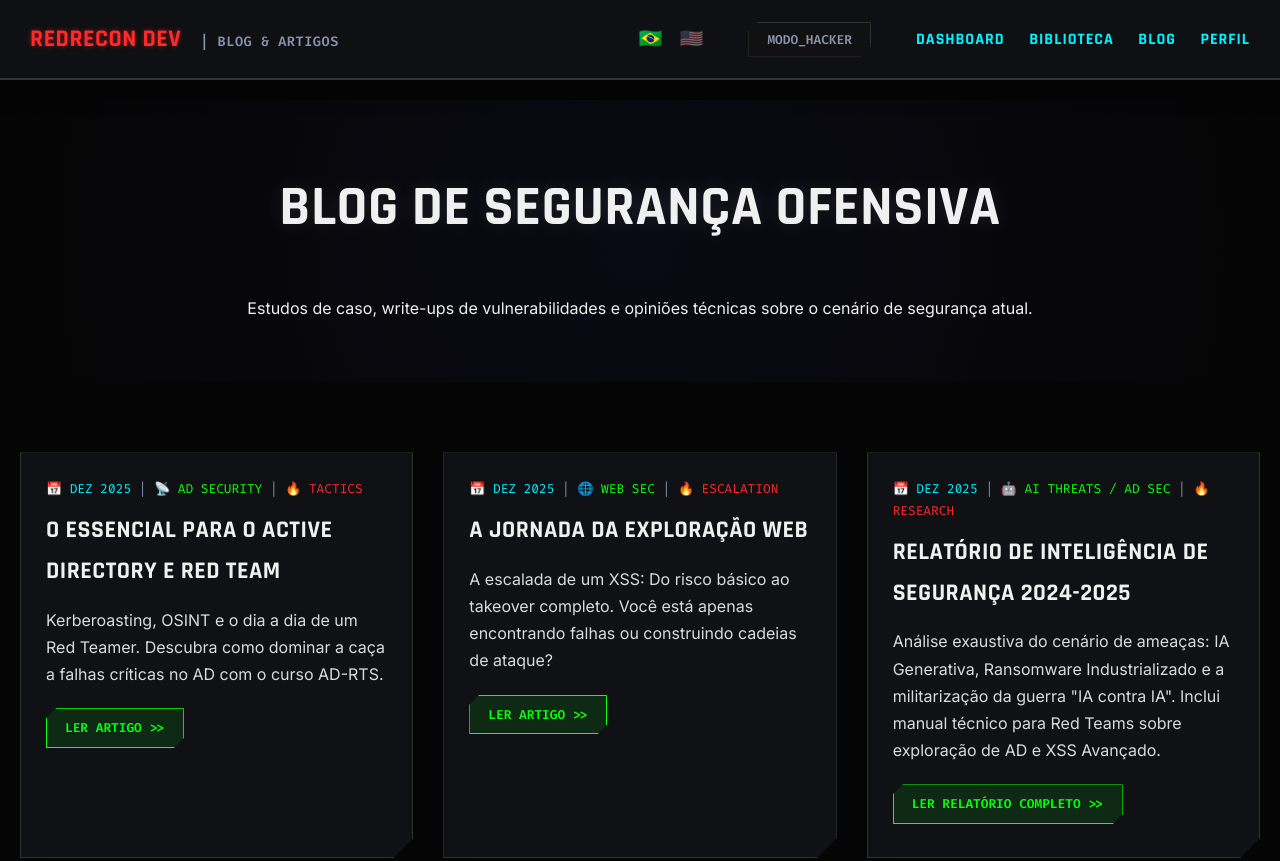
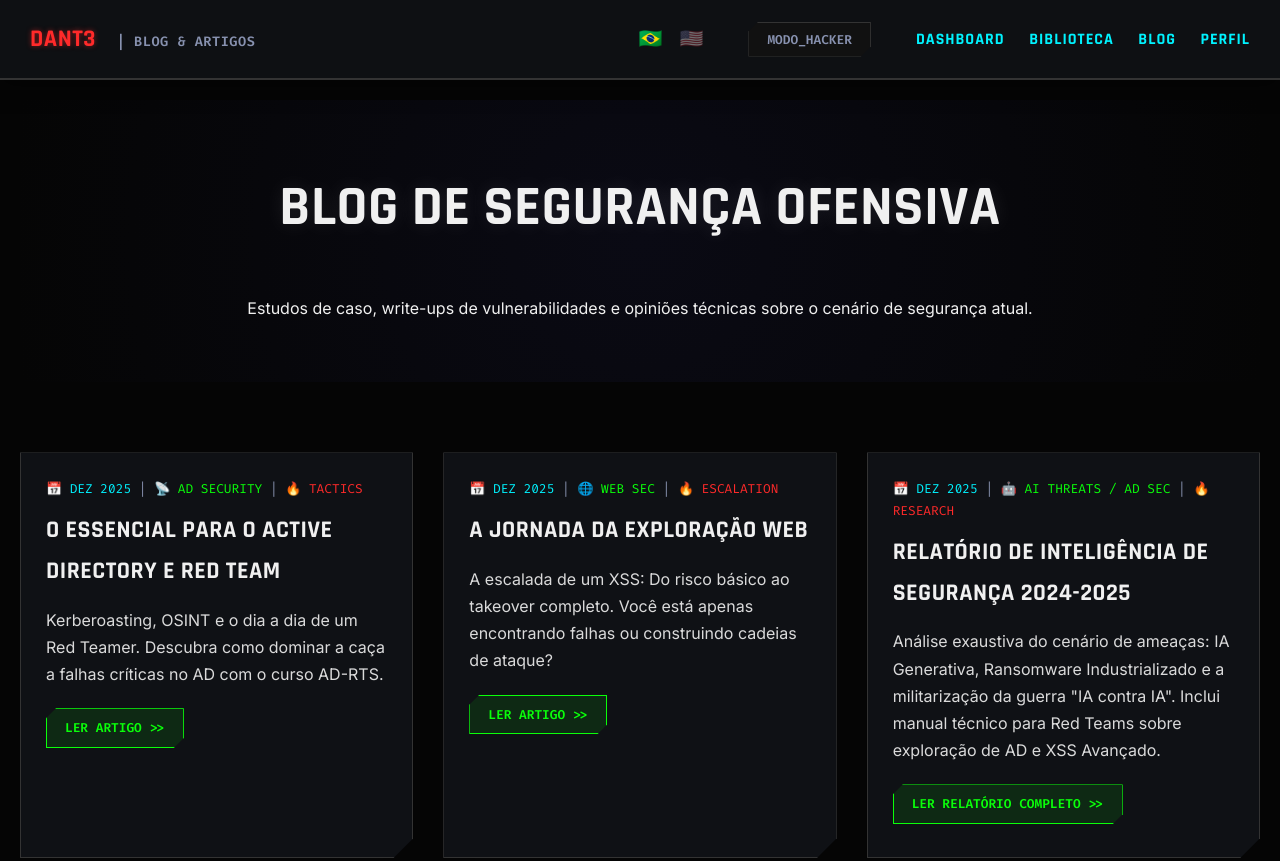
Before and after one commit to muerdo/portfolio, a plain HTML site: page blog.html in a window 1280 px wide. Shown: the top 861 px of the page. Drawn offline with Linux system fonts and the light colour scheme.

```diff
--- a/blog.html
+++ b/blog.html
@@ -15,7 +15,7 @@
 
     <nav class="top-nav">
         <div class="logo">
-            <span class="user-name">REDRECON DEV</span>
+            <span class="user-name">DANT3 </span>
             <span class="role">| Blog & Artigos</span>
         </div>
         <div class="controls">
```
